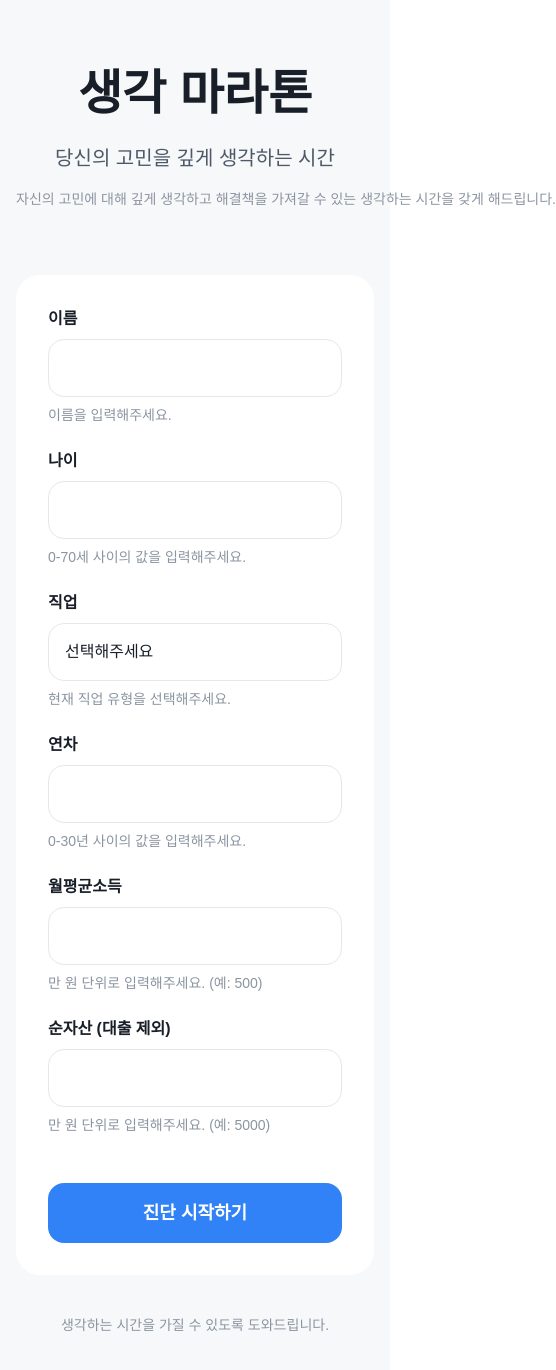
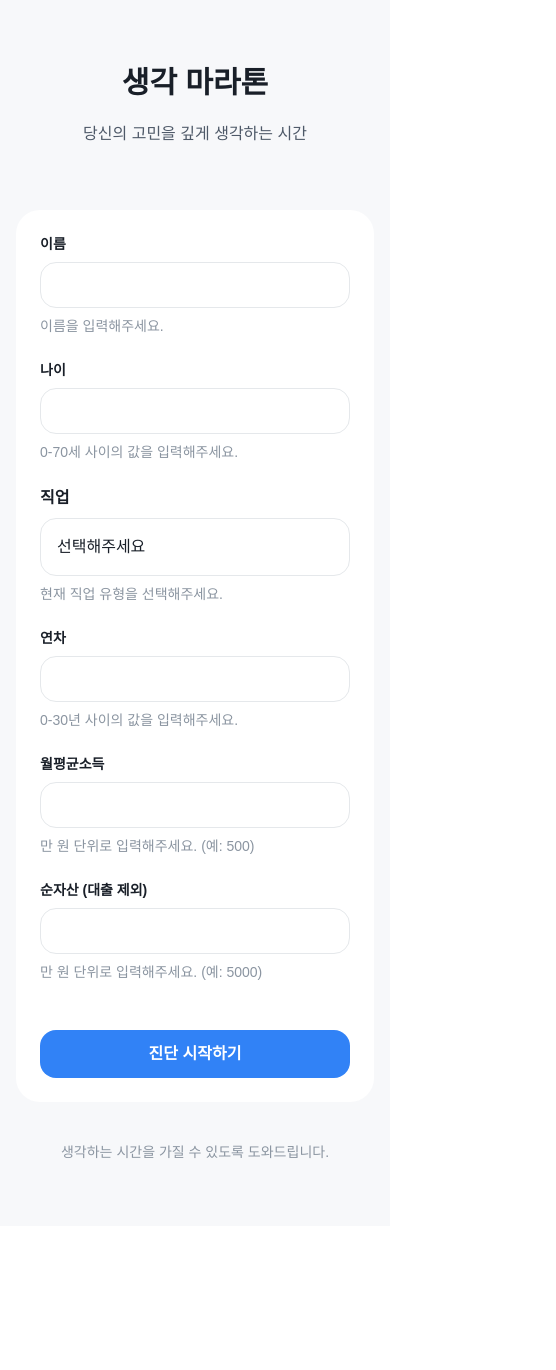
Before and after one commit to ddungpal/think-marathon, a Next.js app: page / in a window 390 px wide. Shown: the top 1370 px of the page, 556 px wide, since content can reach past the window. After the commit the page ends 1226 px from the top, so only its background shows below. Built offline with nearby package versions, Linux system fonts and the light colour scheme.

Commit message:
modify ux/ui4

```diff
--- a/src/app/page.tsx
+++ b/src/app/page.tsx
@@ -7,19 +7,16 @@ export default function Home() {
         <div className="max-w-2xl mx-auto">
           {/* Hero Section */}
           <div className="text-center mb-16">
-            <h1 className="text-5xl md:text-6xl font-bold text-[#191F28] mb-5 leading-tight">
+            <h1 className="text-3xl sm:text-4xl md:text-5xl lg:text-6xl font-bold text-[#191F28] mb-5 leading-tight">
               생각 마라톤
             </h1>
-            <p className="text-xl md:text-2xl text-[#4E5968] mb-4 font-medium">
+            <p className="text-base sm:text-lg md:text-xl lg:text-2xl text-[#4E5968] mb-4 font-medium">
               당신의 고민을 깊게 생각하는 시간
-            </p>
-            <p className="text-sm sm:text-base text-[#8B95A1] max-w-xl mx-auto leading-relaxed whitespace-nowrap">
-              자신의 고민에 대해 깊게 생각하고 해결책을 가져갈 수 있는 생각하는 시간을 갖게 해드립니다.
             </p>
           </div>
 
           {/* Form Section */}
-          <div className="bg-white rounded-3xl p-8 md:p-12">
+          <div className="bg-white rounded-3xl p-6 sm:p-8 md:p-12">
             <DiagnosisForm />
           </div>
 
--- a/src/components/result/ResultDisplay.tsx
+++ b/src/components/result/ResultDisplay.tsx
@@ -30,10 +30,10 @@ export const ResultDisplay: React.FC<ResultDisplayProps> = ({ result, input, sta
   return (
     <main className="min-h-screen bg-[#F7F8FA]">
       {/* Hero Section with Stage Badge */}
-      <div className="bg-white pt-20 pb-24 border-b border-[#E5E8EB]">
+      <div className="bg-white pt-12 sm:pt-16 md:pt-20 pb-16 sm:pb-20 md:pb-24 border-b border-[#E5E8EB]">
         <div className="container mx-auto px-4">
           <div className="max-w-4xl mx-auto text-center">
-            <h1 className="text-xl sm:text-2xl md:text-3xl font-bold text-[#191F28] mb-14 tracking-tight leading-tight whitespace-nowrap overflow-hidden text-ellipsis">
+            <h1 className="text-lg sm:text-xl md:text-2xl lg:text-3xl font-bold text-[#191F28] mb-10 sm:mb-12 md:mb-14 tracking-tight leading-tight">
               {input.name}님의 생각 결과
             </h1>
             {stage && <StageGauge stage={stage} />}
@@ -42,7 +42,7 @@ export const ResultDisplay: React.FC<ResultDisplayProps> = ({ result, input, sta
       </div>
 
       {/* Main Content */}
-      <div className="container mx-auto px-4 py-16">
+      <div className="container mx-auto px-4 py-10 sm:py-12 md:py-16">
         <div className="max-w-4xl mx-auto">
           {/* Result Sections - 요청한 항목만 표시 */}
           <div className="space-y-5 md:space-y-6">
--- a/src/components/result/ResultSection.tsx
+++ b/src/components/result/ResultSection.tsx
@@ -100,39 +100,43 @@ export const ResultSection: React.FC<ResultSectionProps> = ({
       hover:shadow-md
       transition-shadow
       duration-200
-      p-6
-      md:p-8
+      p-4
+      sm:p-5
+      md:p-6
+      lg:p-8
     `}>
-      <div className="mb-5">
+      <div className="mb-3 sm:mb-4 md:mb-5">
         <h3 className={`
-          text-base
-          sm:text-lg
-          md:text-xl
+          text-sm
+          sm:text-base
+          md:text-lg
+          lg:text-xl
           font-bold
           ${colors.title}
           leading-tight
           tracking-tight
-          whitespace-nowrap
-          overflow-hidden
-          text-ellipsis
           flex
           items-center
-          gap-2
+          gap-1.5
+          sm:gap-2
         `}>
-          {emoji && <span className="text-xl md:text-2xl flex-shrink-0">{emoji}</span>}
-          <span>{title}</span>
+          {emoji && <span className="text-base sm:text-lg md:text-xl lg:text-2xl flex-shrink-0">{emoji}</span>}
+          <span className="break-words">{title}</span>
         </h3>
       </div>
 
-      <div className={`space-y-3.5 ${colors.text}`}>
+      <div className={`space-y-2.5 sm:space-y-3 md:space-y-3.5 ${colors.text}`}>
         {paragraphs.map((paragraph, index) => (
           <p
             key={index}
             className="
-              text-sm
+              text-xs
+              sm:text-sm
               md:text-base
               text-[#4E5968]
-              leading-[1.7]
+              leading-[1.6]
+              sm:leading-[1.65]
+              md:leading-[1.7]
               font-normal
               tracking-normal
             "
--- a/src/components/result/StageGauge.tsx
+++ b/src/components/result/StageGauge.tsx
@@ -29,7 +29,7 @@ export const StageGauge: React.FC<StageGaugeProps> = ({ stage }) => {
       {/* Stage Label */}
       <div className="text-center mb-10">
         <div
-          className="inline-block px-6 py-3 rounded-2xl font-bold text-2xl md:text-3xl mb-4"
+          className="inline-block px-4 sm:px-5 md:px-6 py-2 sm:py-2.5 md:py-3 rounded-2xl font-bold text-lg sm:text-xl md:text-2xl lg:text-3xl mb-3 sm:mb-3.5 md:mb-4"
           style={{
             backgroundColor: colors.primary + '15',
             color: colors.primary,
@@ -37,10 +37,10 @@ export const StageGauge: React.FC<StageGaugeProps> = ({ stage }) => {
         >
           {stage.type}
         </div>
-        <p className="text-[#191F28] text-sm sm:text-base md:text-lg font-semibold mb-2 whitespace-nowrap overflow-hidden text-ellipsis">
+        <p className="text-[#191F28] text-xs sm:text-sm md:text-base lg:text-lg font-semibold mb-2 px-2">
           총 {totalStages}단계 중 당신의 레벨은 <span className="font-bold" style={{ color: colors.primary }}>{currentLevel}단계</span>입니다
         </p>
-        <p className="text-[#8B95A1] text-base">{stage.description}</p>
+        <p className="text-[#8B95A1] text-xs sm:text-sm md:text-base px-2">{stage.description}</p>
       </div>
 
       {/* Progress Gauge */}
--- a/src/components/ui/Button.tsx
+++ b/src/components/ui/Button.tsx
@@ -25,9 +25,9 @@ export const Button: React.FC<ButtonProps> = ({
   };
 
   const sizeStyles = {
-    small: 'px-4 py-2.5 text-sm',
-    medium: 'px-5 py-3 text-base',
-    large: 'px-6 py-4 text-lg',
+    small: 'px-3 sm:px-4 py-2 sm:py-2.5 text-xs sm:text-sm',
+    medium: 'px-4 sm:px-5 py-2.5 sm:py-3 text-sm sm:text-base',
+    large: 'px-5 sm:px-6 py-3 sm:py-4 text-base sm:text-lg',
   };
 
   return (
--- a/src/components/ui/Input.tsx
+++ b/src/components/ui/Input.tsx
@@ -13,7 +13,7 @@ export const Input = React.forwardRef<HTMLInputElement, InputProps>(
     return (
       <div className="w-full">
         {label && (
-          <label htmlFor={inputId} className="block text-base font-semibold text-[#191F28] mb-2">
+          <label htmlFor={inputId} className="block text-sm sm:text-base font-semibold text-[#191F28] mb-2">
             {label}
           </label>
         )}
@@ -21,7 +21,7 @@ export const Input = React.forwardRef<HTMLInputElement, InputProps>(
           ref={ref}
           id={inputId}
           className={`
-            w-full px-4 py-4 border rounded-2xl text-base text-[#191F28] bg-white
+            w-full px-3 sm:px-4 py-3 sm:py-4 border rounded-2xl text-sm sm:text-base text-[#191F28] bg-white
             focus:outline-none focus:bg-[#F9FAFB] transition-colors duration-200
             ${error ? 'border-[#F04452]' : 'border-[#E5E8EB]'}
             placeholder:text-[#B0B8C1]
```
